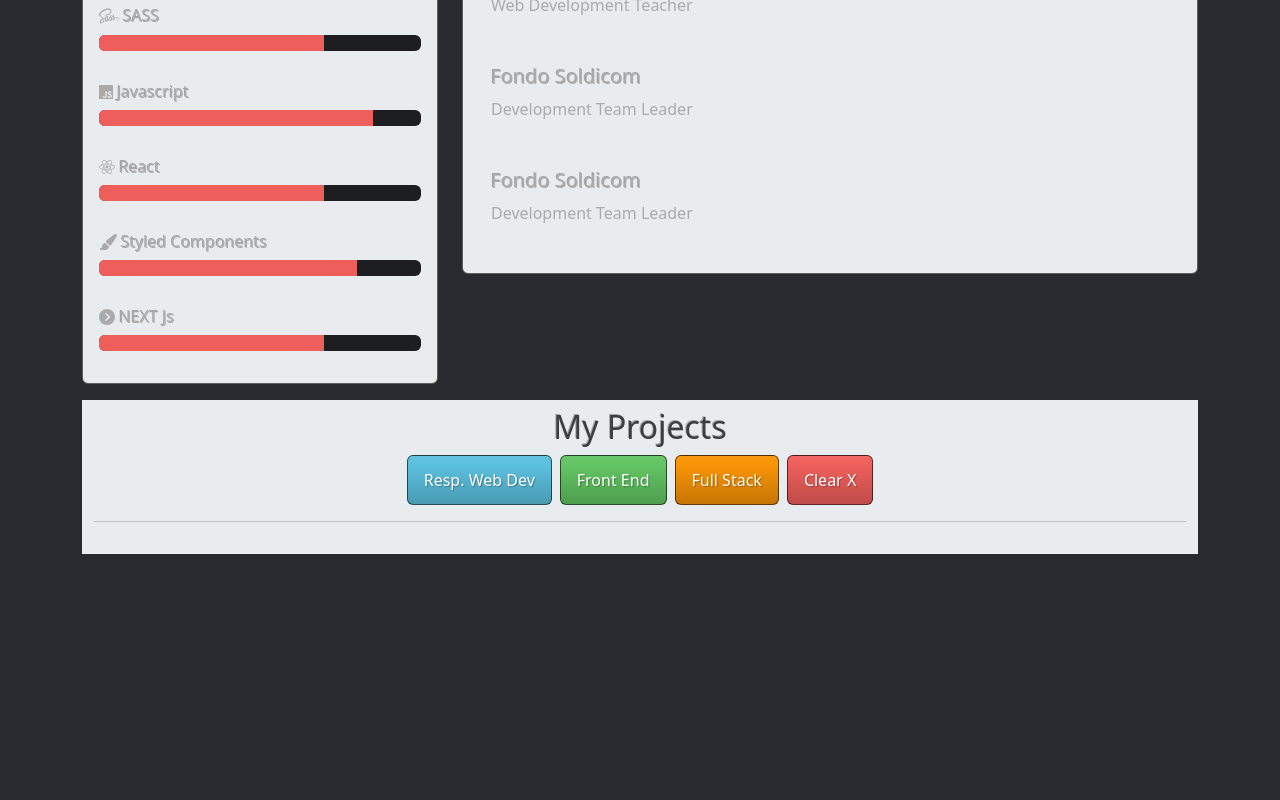
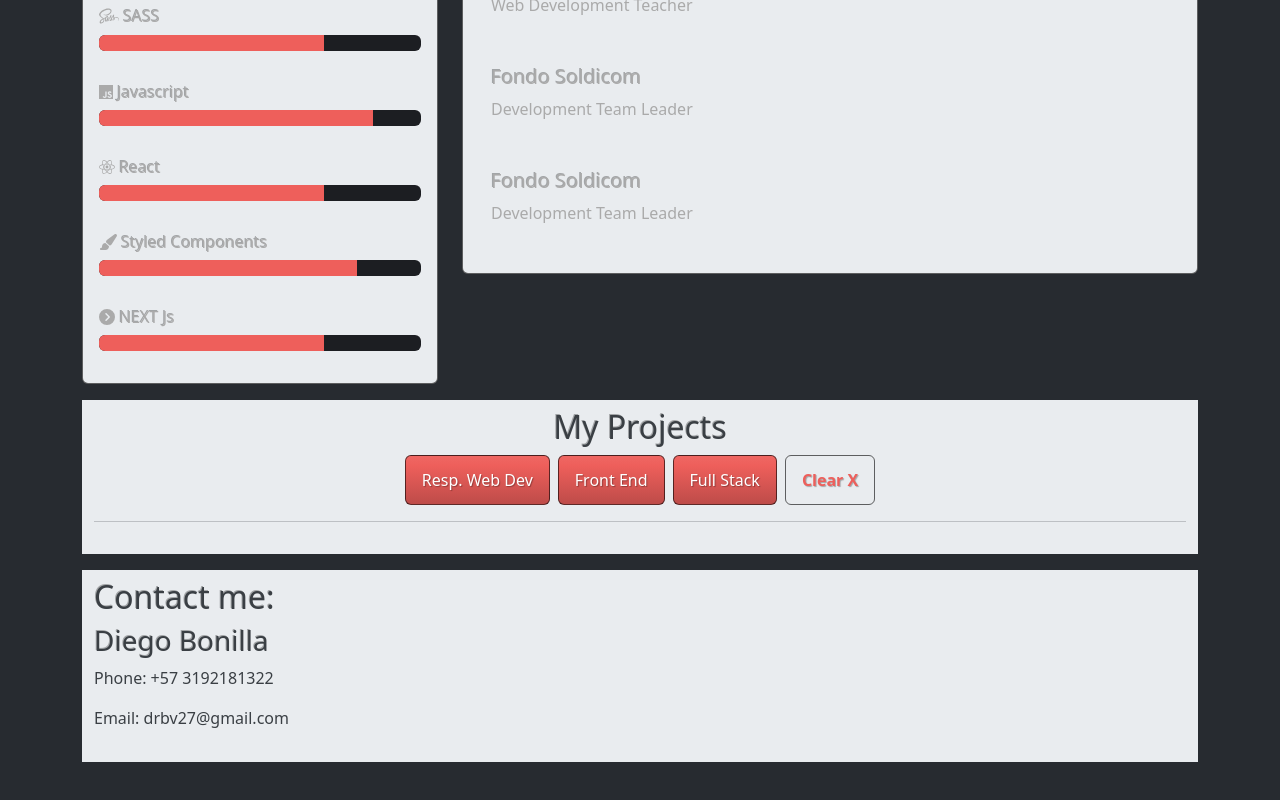
Before and after one commit to drbv27/MyPortfolio, a Next.js app: page / in a window 1280 px wide. Shown: the part 583-1383 px from the top of the page. Before the commit the page ends 1177 px from the top, so only its background shows below. Built offline with nearby package versions, Linux system fonts and the light colour scheme.

Commit message:
footer first display

```diff
--- a/pages/index.js
+++ b/pages/index.js
@@ -58,10 +58,13 @@ const Index = () => {
             </div>
             <div className="container col-md-12 text-center bg-light mt-3 text-primary pt-2 mb-3 pb-3">
                 <h2 className="mb-2">My Projects</h2>
-                <button type="button" class="btn btn-info mx-1" onClick={()=>setProyectos(projectsrwd)}>Resp. Web Dev</button>
-                <button type="button" class="btn btn-success mx-1" onClick={()=>setProyectos(projectsfe)}>Front End</button>
-                <button type="button" class="btn btn-warning mx-1">Full Stack</button>
-                <button type="button" class="btn btn-danger mx-1" onClick={()=>setProyectos(initial)}>Clear X</button>
+                <button type="button" className="btn btn-danger mx-1" onClick={()=>setProyectos(projectsrwd)}>Resp. Web Dev</button>
+                <button type="button" className="btn btn-danger mx-1" onClick={()=>setProyectos(projectsfe)}>Front End</button>
+                <button type="button" className="btn btn-danger mx-1">Full Stack</button>
+
+                <button type="button" className="btn btn-outline-danger mx-1" onClick={()=>setProyectos(initial)}><b>Clear X</b></button>
+
+
                 <hr/>
                 <div className="row">
                     {
@@ -88,6 +91,15 @@ const Index = () => {
                     }
                 </div>
             </div>
+            <div className="container col-md-12 bg-light mt-3 text-primary pt-2 mb-3 pb-3">
+                <h2>Contact me:</h2>
+                <h3>Diego Bonilla</h3>
+                <div className="row">
+                    <p>Phone: +57 3192181322</p>
+                    <p>Email: drbv27@gmail.com</p>
+                </div>
+
+            </div>
         </Layout>
      );
 }
```
